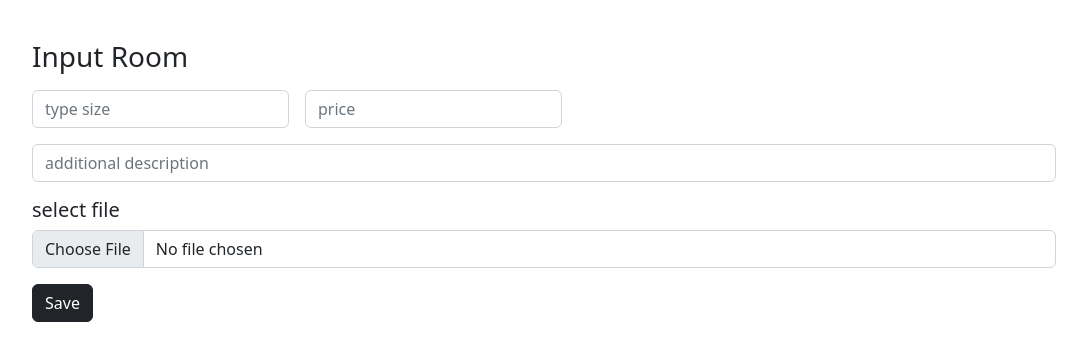
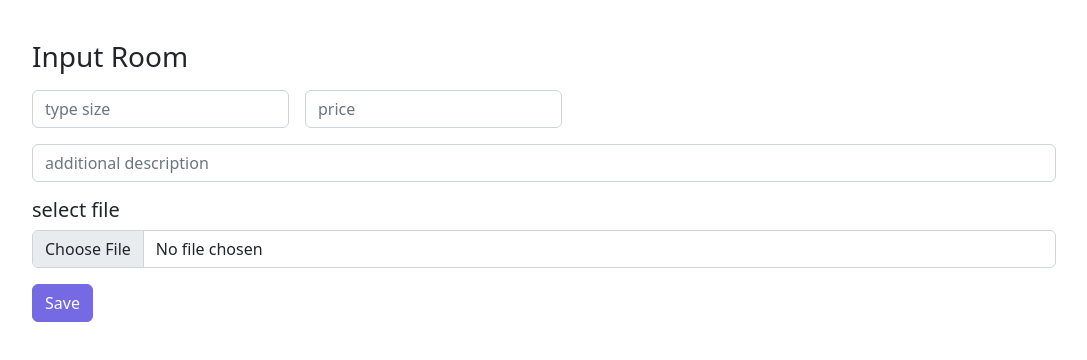
Before and after one commit to Alta-Immersive-Capstone-Project/FrontEnd_Admin, a React (Create React App) app: page /inputroom/1 in a window 1280 px wide. Shown: the top 360 px of the page, without its empty margins (96-1183 px from the left). Built offline with nearby package versions, Linux system fonts and the light colour scheme.

Commit message:
navigate

```diff
--- a/src/pages/InputRoom.jsx
+++ b/src/pages/InputRoom.jsx
@@ -103,7 +103,7 @@ export default function InputRoom() {
         <div className="form-row my-3">
           <button
             type="submit"
-            className="btn btn-dark"
+            className="btn btn-primary"
             onClick={() => submit()}
           >
             Save
--- a/src/pages/ListKosan.jsx
+++ b/src/pages/ListKosan.jsx
@@ -11,7 +11,7 @@ import {
 import axios from "axios";
 import "../styles/listkosan.css";
 import { useNavigate } from "react-router-dom";
-import { URL } from '../components/URL';
+import { URL } from "../components/URL";
 
 function ListKosan() {
   const [listKosts, setListKosts] = useState([]);
@@ -153,9 +153,9 @@ function ListKosan() {
                     <td>{el.owner_phone}</td>
                     <td>
                       <Button
-                        className="btnSearch"
+                        className="btn btn-primary"
                         onClick={() => {
-                          navigate(`/riwayatKosan`);
+                          navigate(`/list-room/${el.house_id}`);
                         }}
                       >
                         View
```
